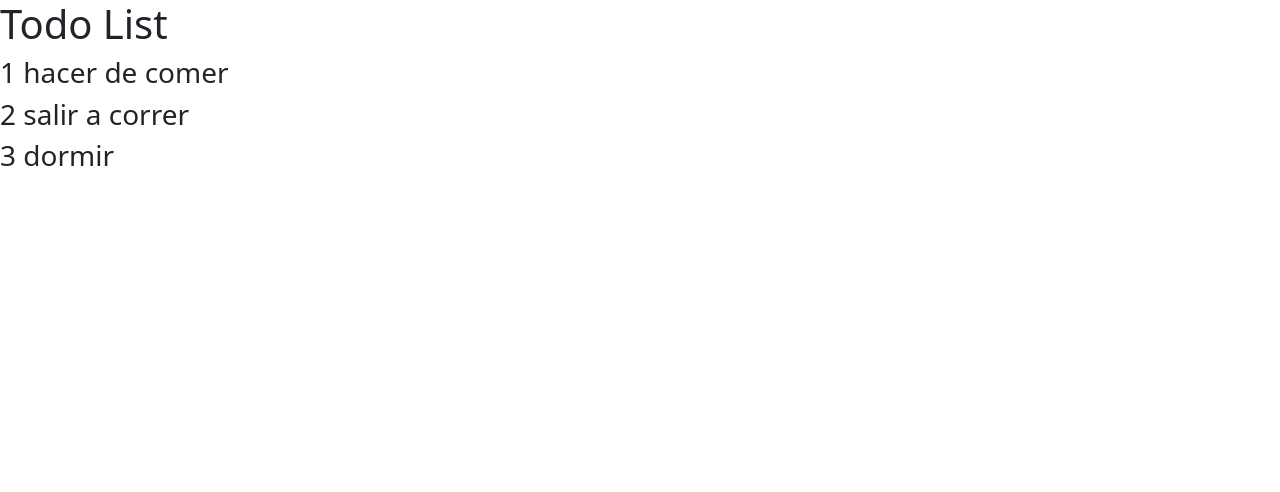
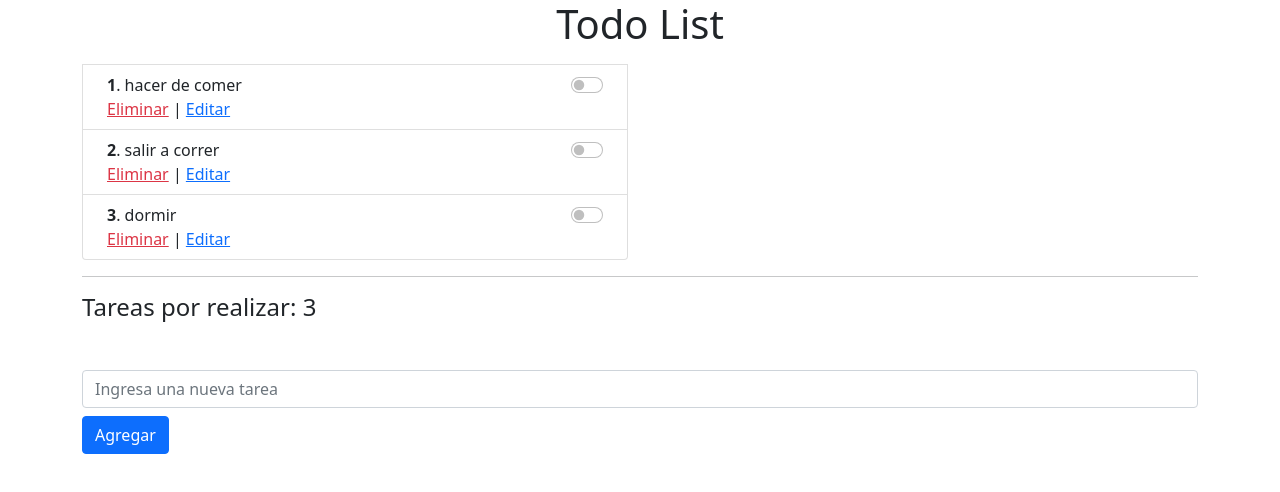
Before and after one commit to luispastendev/alpine-youtube, a plain HTML site: page index.html in a window 1280 px wide. Drawn offline with nearby package versions, Linux system fonts and the light colour scheme.

Commit message:
Video 4 terminado

```diff
--- a/index.html
+++ b/index.html
@@ -1,5 +1,5 @@
 <!DOCTYPE html>
-<html lang="en">
+<html lang="es-mx">
 <head>
     <meta charset="UTF-8">
     <meta http-equiv="X-UA-Compatible" content="IE=edge">
@@ -9,13 +9,55 @@
     <title>Curso de Alpinejs</title>
 </head>
 <body>
-    <div x-data="app">
-        <h1 x-text="title"></h1>
-        <template x-for="(task, key) in tasks" :key="key">
-            <div>
-                <h3 x-text="task.id + ' ' + task.title"></h3>
+    <div class="container" x-data="app">
+        <h1 x-text="title" class="display-6 text-center mb-3"></h1>
+
+        <div class="row">
+            <div class="col">
+                <ul class="list-group">
+                    <template x-for="(task, key) in tasks" :key="key">
+                        <li class="list-group-item d-flex justify-content-between align-items-start">
+                            <div class="ms-2 me-auto">
+                                <div class="">
+                                    <strong x-text="task.id"></strong>.
+                                    <span x-text="task.title"></span><br>
+                                    <a class="text-danger">Eliminar</a> |
+                                    <a class="text-primary" @click="showTask(key)">Editar</a>
+                                </div>
+                            </div>
+                            <div class="form-check form-switch">
+                                <input class="form-check-input" type="checkbox" role="switch">
+                            </div>
+                        </li>
+                    </template>
+                </ul>
             </div>
-        </template>
+
+            <div class="col">
+                <template x-if="editTask !== ''">
+                    <div>
+                        <div class="mb-3">
+                            <input type="text" class="form-control" id="task_name" :value="tasks[editTask].title" placeholder="Tarea...">
+                        </div>
+                        <button class="btn btn-light" @click="closeEdit">Cancelar</button>
+                        <button class="btn btn-primary">Actualizar</button>
+                    </div>
+                </template>
+            </div>
+        </div>
+
+        <hr>
+
+        <h4>Tareas por realizar: <span>3</span></h4>
+
+        <div class="mt-5">
+            <div class="mt-3">
+                <input type="text" class="form-control" placeholder="Ingresa una nueva tarea" x-ref="new_task"
+                    @keyup.enter="addTask"
+                >
+            </div>
+            <button class="btn btn-primary mt-2" @click="addTask">Agregar</button>
+        </div>
     </div>
 
 <script src="./scripts.js"></script>
--- a/scripts.js
+++ b/scripts.js
@@ -16,5 +16,24 @@ const app = {
             title: 'dormir',
             active: false
         }
-    ]
+    ],
+    editTask: '',
+    showTask(key) {
+        this.editTask = key;
+    },
+    closeEdit() {
+        this.editTask = '';
+    },
+    addTask() {
+
+        if (this.$refs.new_task.value.trim() === '') return;
+
+        this.tasks.push({
+            id: this.tasks.length + 1,
+            title: this.$refs.new_task.value,
+            active: false
+        });
+
+        this.$refs.new_task.value = '';
+    }
 };
```
